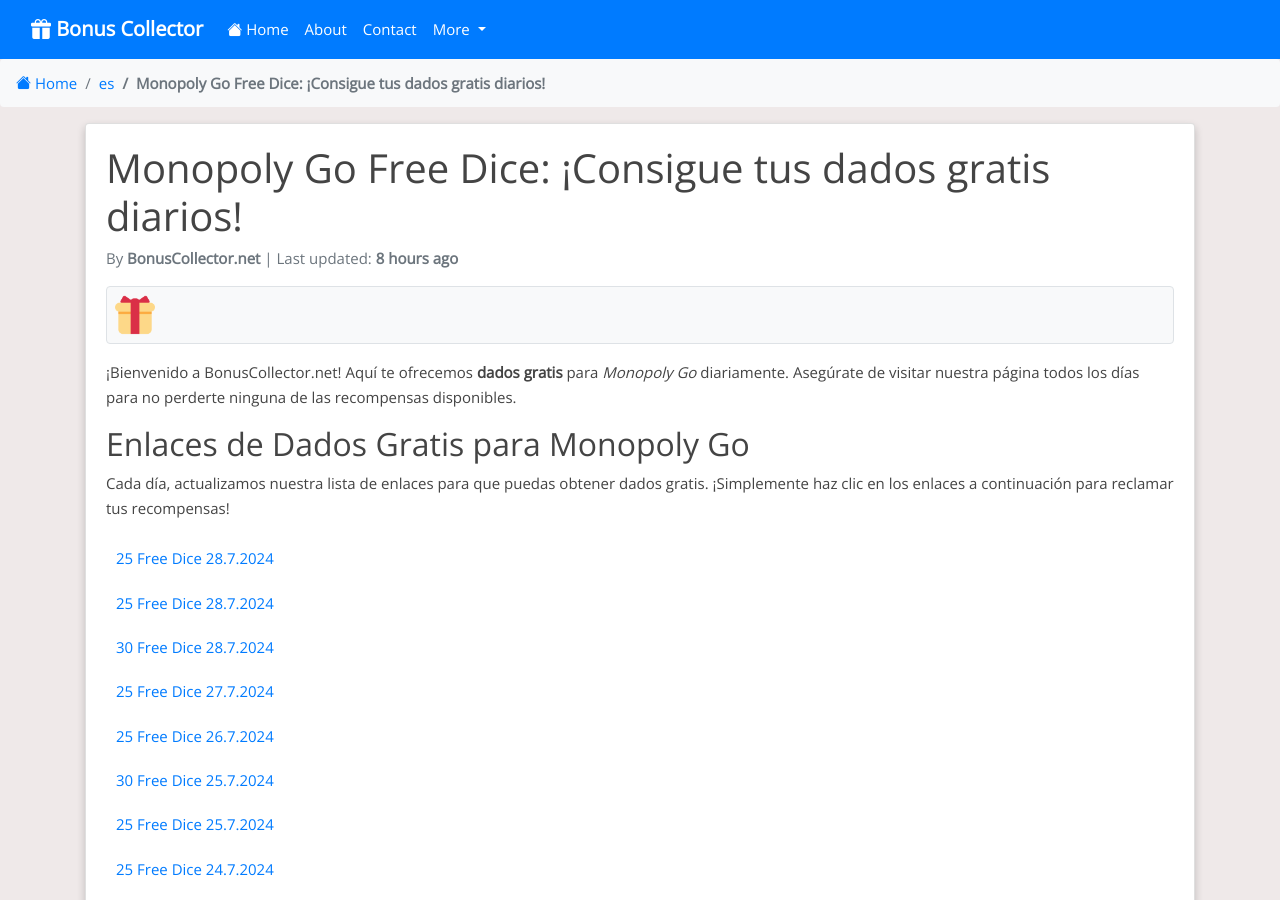
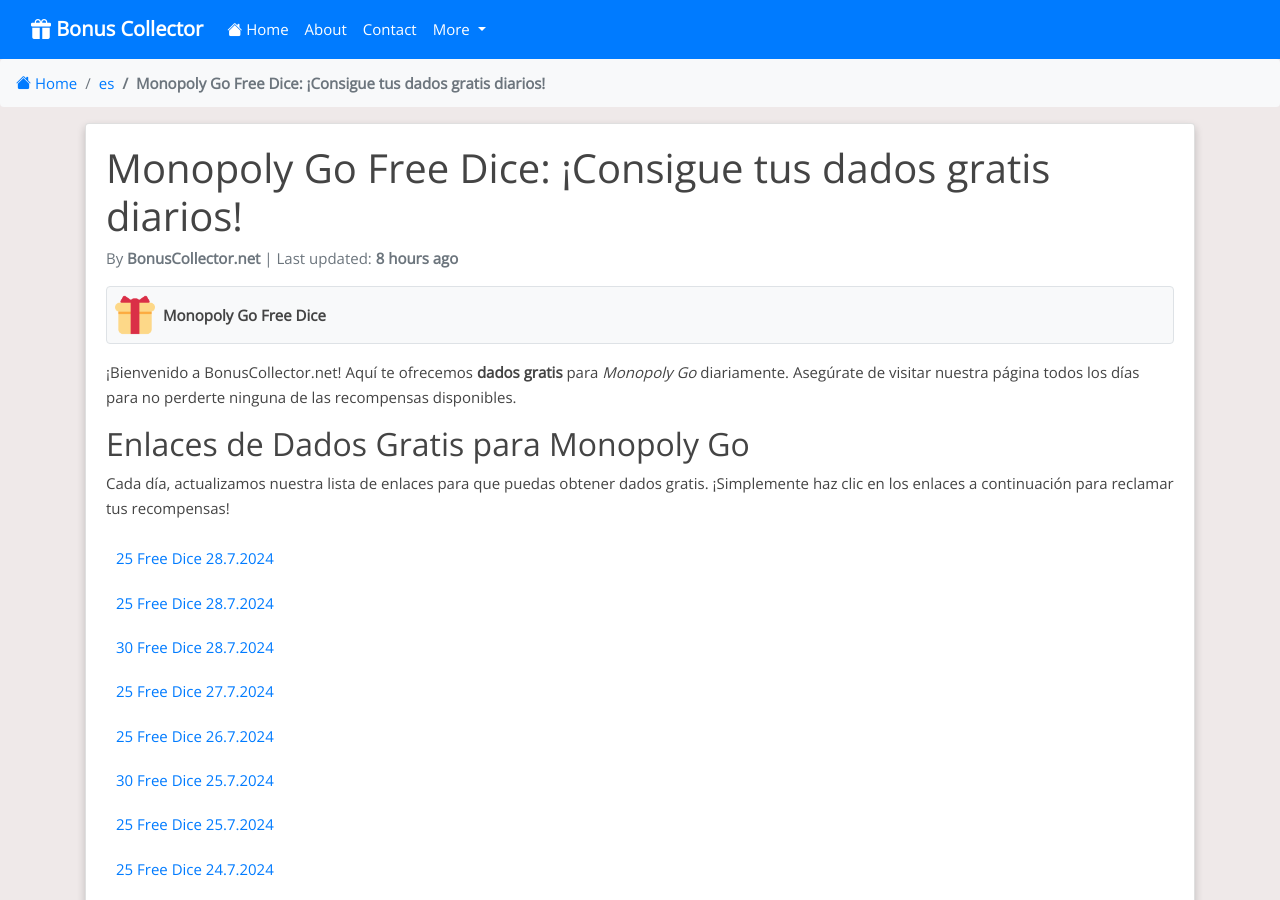
Before and after one commit to Prollad99/bs-net, a Jekyll site: the page built from es/_posts/2024-07-17-monopoly-go.md, in a window 1280 px wide and 900 px high. Built offline with Jekyll 4.4.1, drawn with Linux system fonts in a browser that asks for light colours; nearby versions of some CDN libraries; comment, search, counter and statistics services are not loaded.

Commit message:
Update 2024-07-17-monopoly-go.md

```diff
--- a/es/_posts/2024-07-17-monopoly-go.md
+++ b/es/_posts/2024-07-17-monopoly-go.md
@@ -9,6 +9,8 @@
 permalink: /es/monopoly-go-free-dice/
 image: /assets/images/monopoly-go.webp
 include_file: monopoly-go.html
+manifest: /manifests/es/monopoly-go.json
+app_name: "Monopoly Go Free Dice"
 ---
 
 ¡Bienvenido a BonusCollector.net! Aquí te ofrecemos **dados gratis** para *Monopoly Go* diariamente. Asegúrate de visitar nuestra página todos los días para no perderte ninguna de las recompensas disponibles.
```
